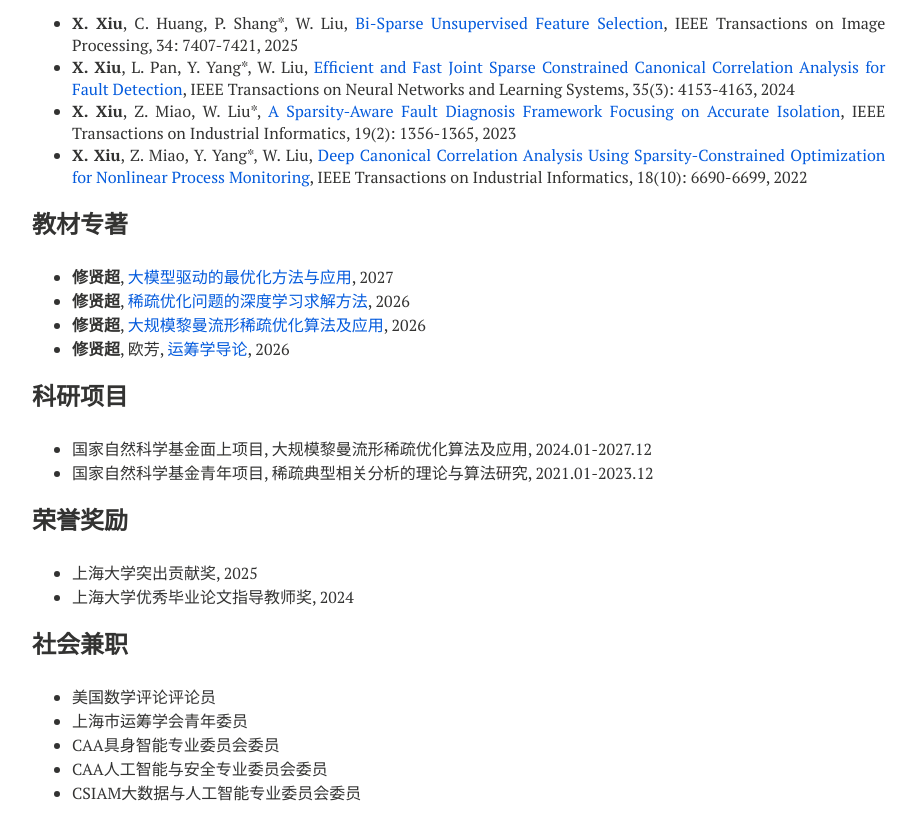
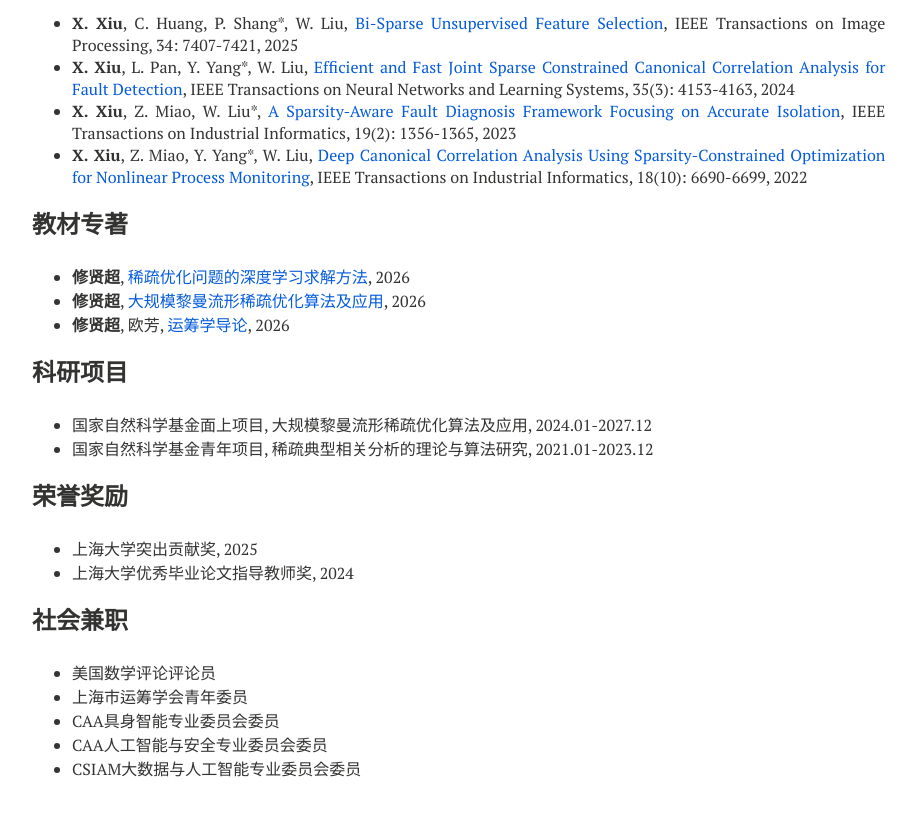
Before and after one commit to xianchaoxiu/xianchaoxiu.github.io, a Jekyll site: the page built from chinese/index.md, in a window 1280 px wide and 900 px high, scrolled down 802 px. Shown: the top 840 px of the window, without its empty margins (288-1205 px from the left). Built offline with Jekyll 4.4.1, drawn with Linux system fonts in a browser that asks for light colours; nearby versions of some CDN libraries.

Commit message:
Update index.md

```diff
--- a/chinese/index.md
+++ b/chinese/index.md
@@ -46,7 +46,6 @@ share: false
 
 
 ### 教材专著
-* <b>修贤超</b>,  <a href="https://xianchaoxiu.github.io/chinese/book/LLMOPT/" class="textlink" target="_blank">大模型驱动的最优化方法与应用</a>, 2027  <br>
 * <b>修贤超</b>,  <a href="https://xianchaoxiu.github.io/chinese/book/L2O/" class="textlink" target="_blank">稀疏优化问题的深度学习求解方法</a>, 2026  <br>
 * <b>修贤超</b>, <a href="https://xianchaoxiu.github.io/chinese/book/OPT/" class="textlink" target="_blank">大规模黎曼流形稀疏优化算法及应用</a>, 2026  <br>
 * <b>修贤超</b>, 欧芳, <a href="https://xianchaoxiu.github.io/chinese/book/OR/" class="textlink" target="_blank"> 运筹学导论</a>, 2026  <br>
```
